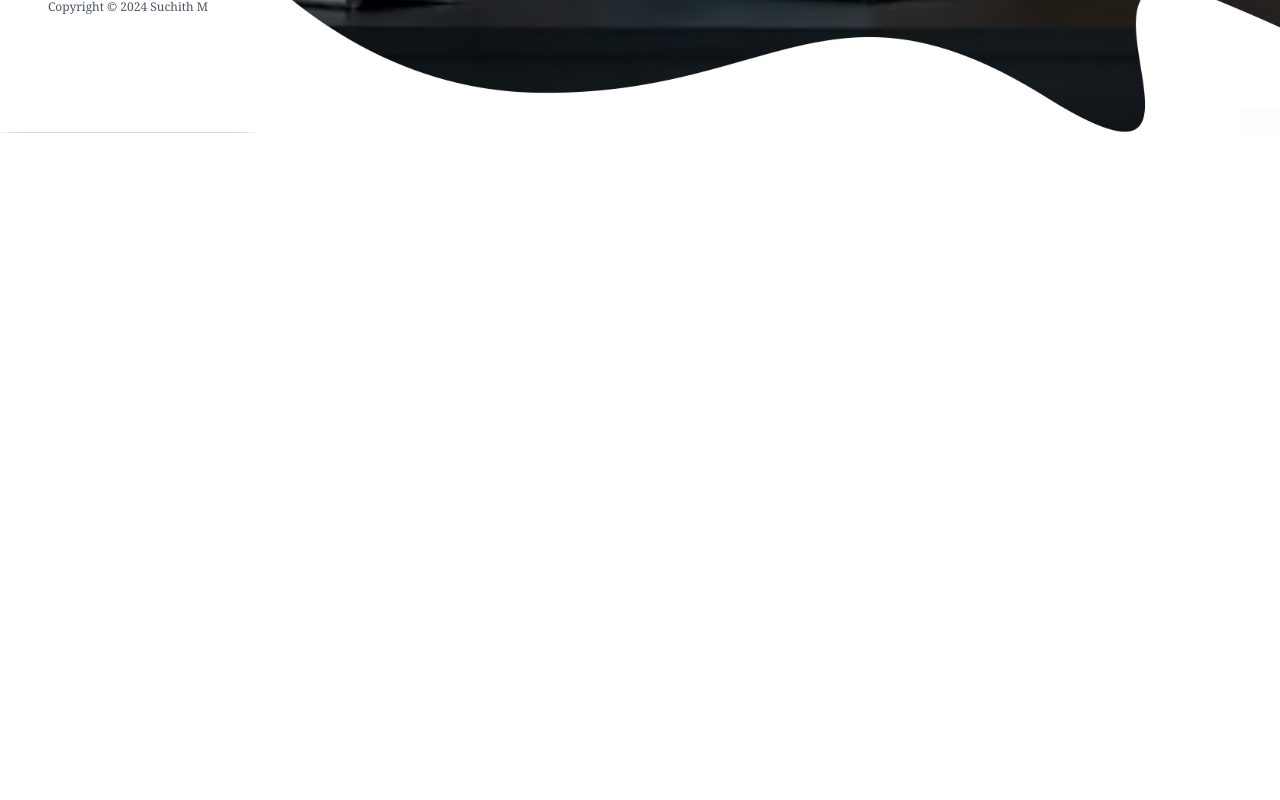
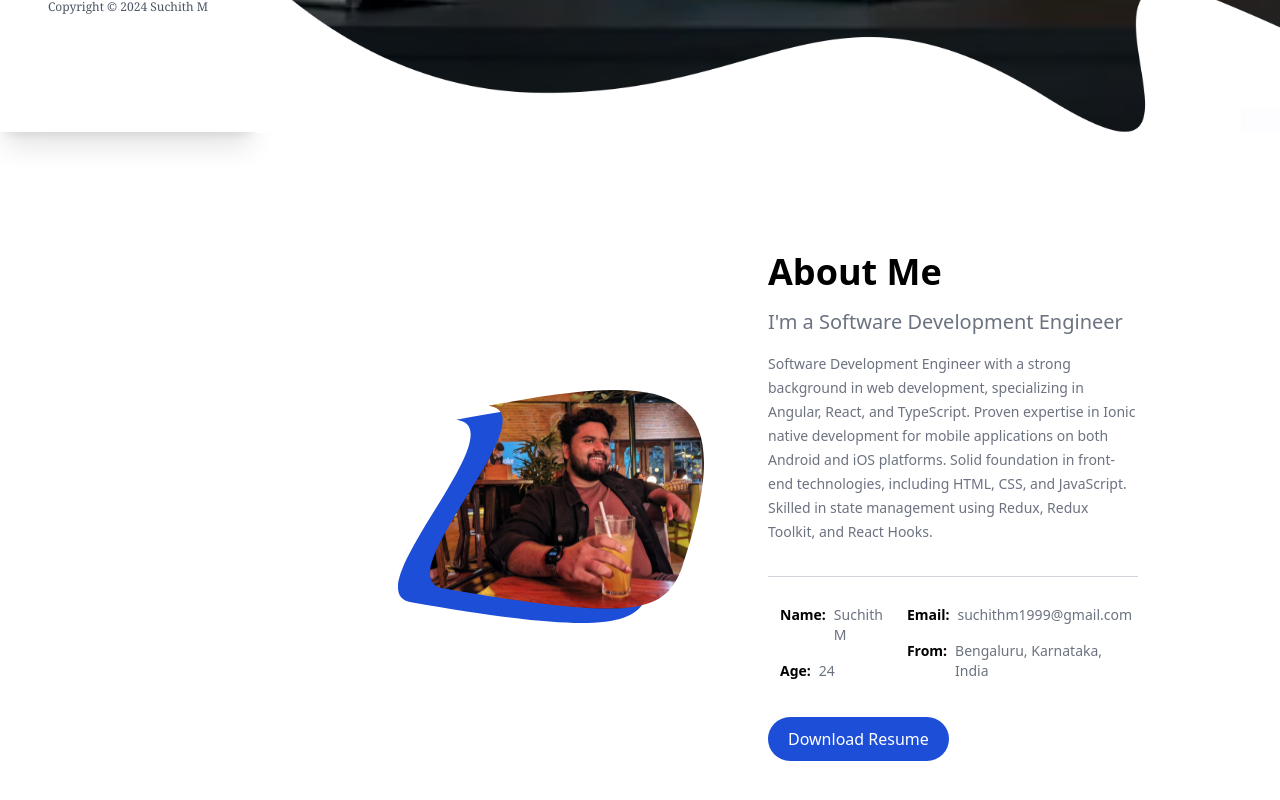
Before and after one commit to suchithm1999/portfolio-react, a React (Vite) app in the folder suchith-m/: page / in a window 1280 px wide. Shown: the part 668-1468 px from the top of the page. Before the commit the page ends 801 px from the top, so only its background shows below. Built offline with nearby package versions, Linux system fonts and the light colour scheme.

Commit message:
Add about me section

```diff
--- a/suchith-m/src/App.jsx
+++ b/suchith-m/src/App.jsx
@@ -1,14 +1,18 @@
 import "./App.css";
+import AboutMe from "./components/AboutMe";
 import Home from "./components/Home";
 import Sidebar from "./components/Sidebar";
 
 function App() {
   return (
     <div className="flex relative">
-      <div className="w-1/5 max-lg:hidden h-screen shadow-xl">
+      <div className="w-1/5 max-lg:hidden h-screen shadow-xl fixed">
         <Sidebar />
       </div>
-      <div className="w-4/5 max-lg:w-full h-full">
+      <div
+        style={{ left: "20%" }}
+        className="w-4/5 max-lg:w-full h-full relative"
+      >
         <div className="h-screen max-sm:h-56 bg-office-background bg-no-repeat bg-cover relative">
           <div
             className="h-full inset-0 bg-black opacity-50 relative"
@@ -25,6 +29,10 @@ function App() {
             <Home />
           </div>
         </div>
+        <div className="relative">
+          <AboutMe />
+        </div>
+        <div className="h-screen bg-gray-100"></div>
       </div>
     </div>
   );
--- /dev/null
+++ b/suchith-m/src/components/AboutMe.jsx
@@ -0,0 +1,67 @@
+function AboutMe() {
+  const downloadResume = () => {
+    const fileUrl = "/Suchith M.pdf";
+    const a = document.createElement("a");
+    a.href = fileUrl;
+    a.download = "Suchith M.pdf";
+    document.body.appendChild(a);
+    a.click();
+    document.body.removeChild(a);
+  };
+
+  return (
+    <>
+      <div
+        id="about"
+        className="p-10 m-auto w-4/5 flex gap-16 items-center justify-center my-20"
+      >
+        <div className="w-1/2 h-full m-auto">
+          <img src="/AboutMe_profile.svg" />
+        </div>
+        <div className="w-1/2 m-auto h-full flex flex-col gap-4">
+          <span className="text-4xl font-bold">About Me</span>
+          <span className="text-xl font-medium text-gray-500">{`I'm a Software Development Engineer`}</span>
+          <span className="text-sm font-normal text-gray-500 leading-6">{`Software Development Engineer with a strong background in web development, specializing in Angular, React,
+            and TypeScript. Proven expertise in Ionic native development for mobile applications on both Android and iOS
+            platforms. Solid foundation in front-end technologies, including HTML, CSS, and JavaScript. Skilled in state
+            management using Redux, Redux Toolkit, and React Hooks.`}</span>
+          <div className="border border-b-gray-300 p-2 border-x-0 border-t-0"></div>
+          <div className="flex justify-between">
+            <div className="text-sm flex flex-col m-3 gap-4">
+              <div className="flex gap-2">
+                <span className="font-semibold">Name:</span>
+                <span className="text-gray-500 font-medium">Suchith M</span>
+              </div>
+              <div className="flex gap-2">
+                <span className="font-semibold">Age:</span>
+                <span className="text-gray-500 font-medium">24</span>
+              </div>
+            </div>
+            <div className="text-sm flex flex-col m-3 gap-4">
+              <div className="flex gap-2">
+                <span className="font-semibold">Email:</span>
+                <span className="text-gray-500 font-medium">
+                  suchithm1999@gmail.com
+                </span>
+              </div>
+              <div className="flex gap-2">
+                <span className="font-semibold">From:</span>
+                <span className="text-gray-500 font-medium">
+                  Bengaluru, Karnataka, India
+                </span>
+              </div>
+            </div>
+          </div>
+          <button
+            onClick={downloadResume}
+            className="bg-blue-700 p-2.5 mt-2 px-5 active:bg-blue-500 text-white rounded-full font-medium w-max"
+          >
+            Download Resume
+          </button>
+        </div>
+      </div>
+    </>
+  );
+}
+
+export default AboutMe;
--- a/suchith-m/src/components/Sidebar.jsx
+++ b/suchith-m/src/components/Sidebar.jsx
@@ -68,7 +68,7 @@ function Sidebar() {
           to="home"
           spy={true}
           smooth={true}
-          offset={-50}
+          offset={-100}
           duration={500}
           onSetActive={handleSetActive}
           className={`${activeLink === "home" ? "active" : ""} flex p-4 pl-5 px-8 items-center gap-4 text-sm border text-gray-900 border-x-0 hover:text-blue-700 hover:bg-gray-100 cursor-pointer font-medium`}
@@ -80,7 +80,7 @@ function Sidebar() {
           to="about"
           spy={true}
           smooth={true}
-          offset={-50}
+          offset={-150}
           duration={500}
           onSetActive={handleSetActive}
           className={`${activeLink === "about" ? "active" : ""} flex p-4 pl-5 px-8 border-t-0 items-center gap-4 text-sm border text-gray-900 border-x-0 hover:text-blue-700 hover:bg-gray-100 cursor-pointer font-medium`}
```
Also changed, not shown: suchith-m/public/AboutMe_profile.svg (added).
